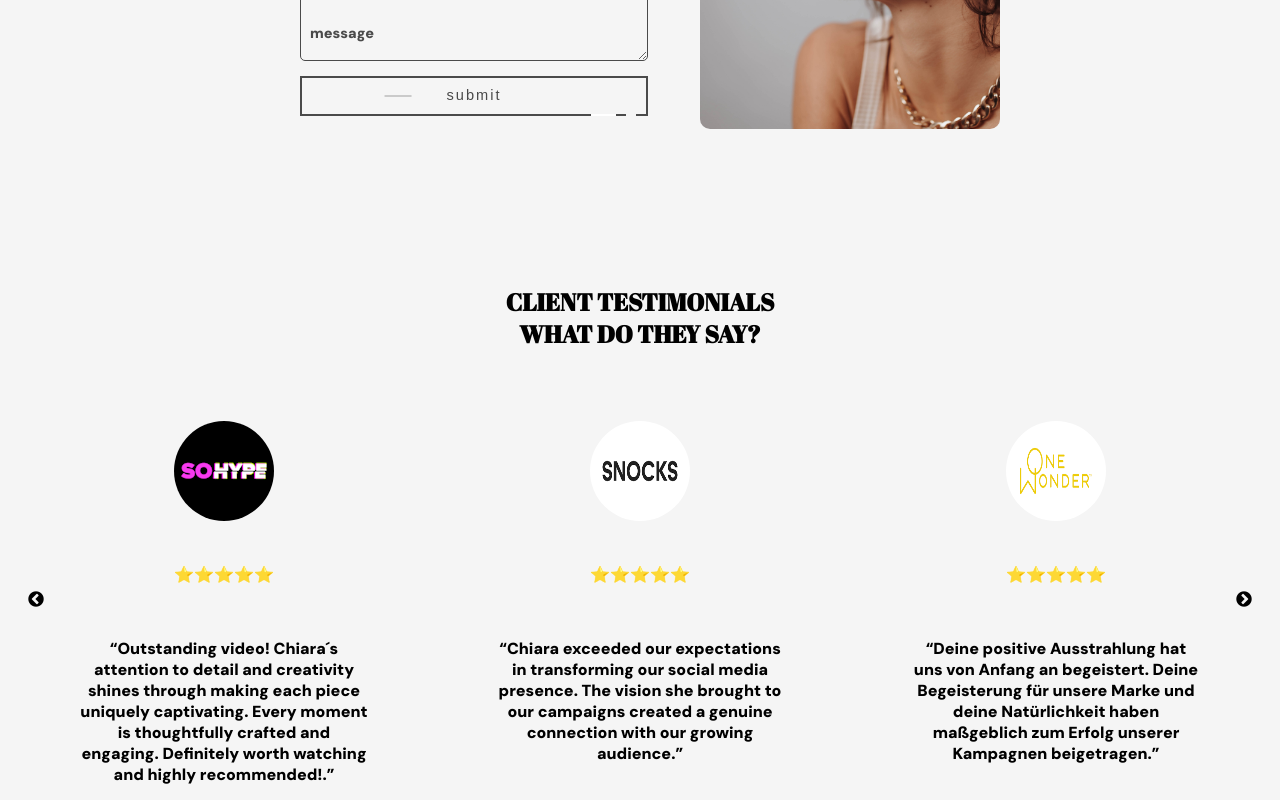
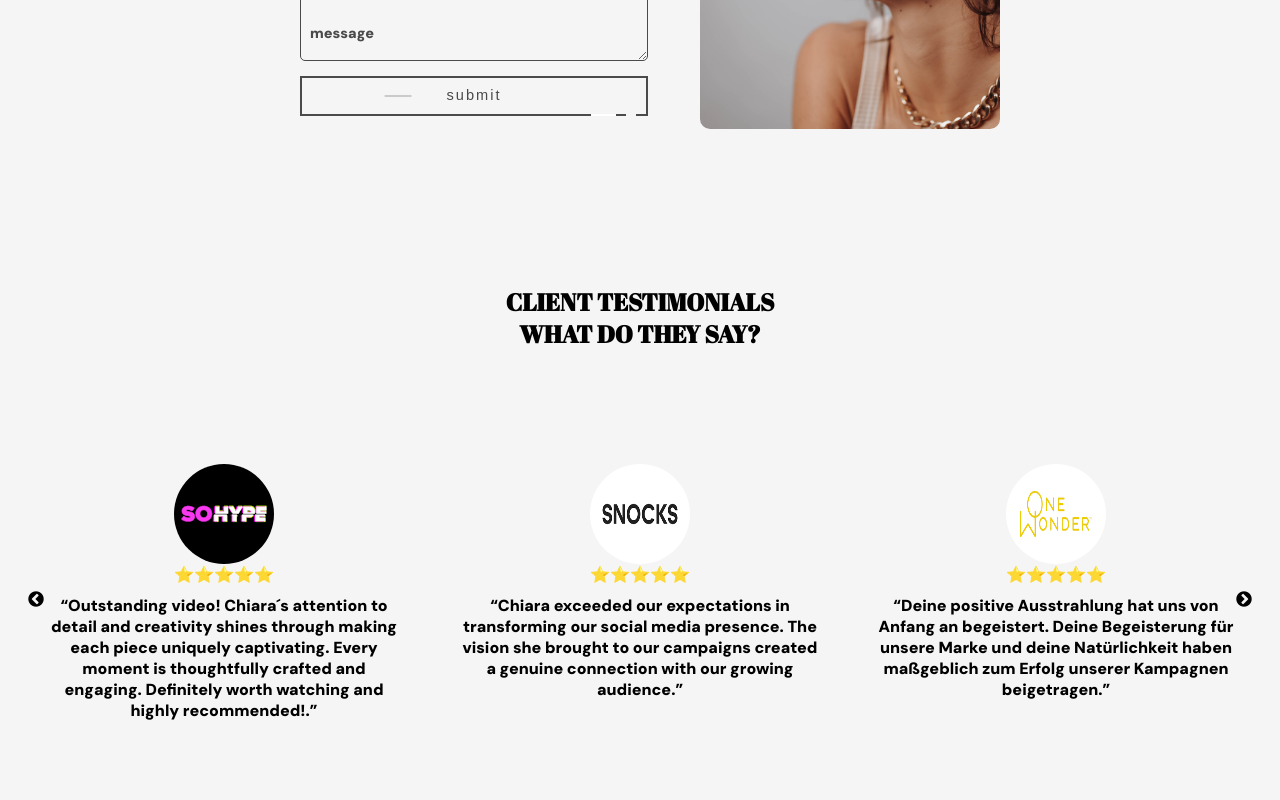
Before and after one commit to galuski/chiaraboell, a React (Vite) app: page / in a window 1280 px wide. Shown: the part 10007-10807 px from the top of the page. Built offline with nearby package versions, Linux system fonts and the light colour scheme.

Commit message:
clients 1

```diff
--- a/src/assets/styles/cmps/ClientSlider.css
+++ b/src/assets/styles/cmps/ClientSlider.css
@@ -22,12 +22,20 @@
   display: block !important;
 }
 
-/* כל סלייד בודד */
+/* ❌ לא נגדיר כאן flex, כדי ש-slick יוכל להסתיר שקופיות אחרות */
 .slick-slide {
-  display: flex !important;
-  justify-content: center !important;
-  align-items: center !important;
   box-sizing: border-box;
+}
+
+/* ✅ במקום זה, נרכז את התוכן בכרטיס עצמו */
+.preview-client {
+  display: flex;
+  flex-direction: column;
+  justify-content: center;
+  align-items: center;
+  text-align: center;
+  width: 100%;
+  padding: 1rem;
 }
 
 /* ====== חצים ====== */
--- a/src/cmps/ClientSlider.jsx
+++ b/src/cmps/ClientSlider.jsx
@@ -1,22 +1,26 @@
+import { useEffect, useRef } from "react";
 import Slider from "react-slick";
+import "slick-carousel/slick/slick-theme.css"; // ⚠️ חשוב: theme לפני slick
 import "slick-carousel/slick/slick.css";
-import "slick-carousel/slick/slick-theme.css";
 
 import clientsData from "../data/clientsData.json";
 import { PreviewClient } from "./PreviewClient";
 
 export default function ClientSlider() {
   const { clients } = clientsData;
+  const sliderRef = useRef(null);
 
   const settings = {
     dots: true,
     infinite: true,
-    speed: 500,
+    speed: 700,
     slidesToShow: 3,
     slidesToScroll: 1,
-    autoplay: true,          // 👈 חובה כדי שיתחיל אוטומטית
+    autoplay: true,          // 👈 מפעיל מעבר אוטומטי
     autoplaySpeed: 5000,     // כל 5 שניות
-    pauseOnHover: true,
+    pauseOnHover: false,
+    pauseOnFocus: false,
+    pauseOnDotsHover: false,
     responsive: [
       {
         breakpoint: 1050,
@@ -29,8 +33,28 @@ export default function ClientSlider() {
     ],
   };
 
+  // 👇 טריק שמבטיח רענון תקין ברספונסיביות גם אחרי build
+  useEffect(() => {
+    const handleResize = () => {
+      if (sliderRef.current) {
+        sliderRef.current.slickGoTo(0, true); // מאפס שקופית
+      }
+    };
+    window.addEventListener("resize", handleResize);
+
+    // 👇 מוודא שה־autoplay וה־responsive נרשמים נכון במובייל
+    const timer = setTimeout(() => {
+      window.dispatchEvent(new Event("resize"));
+    }, 300);
+
+    return () => {
+      clearTimeout(timer);
+      window.removeEventListener("resize", handleResize);
+    };
+  }, []);
+
   return (
-    <Slider {...settings}>
+    <Slider ref={sliderRef} {...settings}>
       {clients.map((client, idx) => (
         <PreviewClient key={idx} client={client} />
       ))}
```
